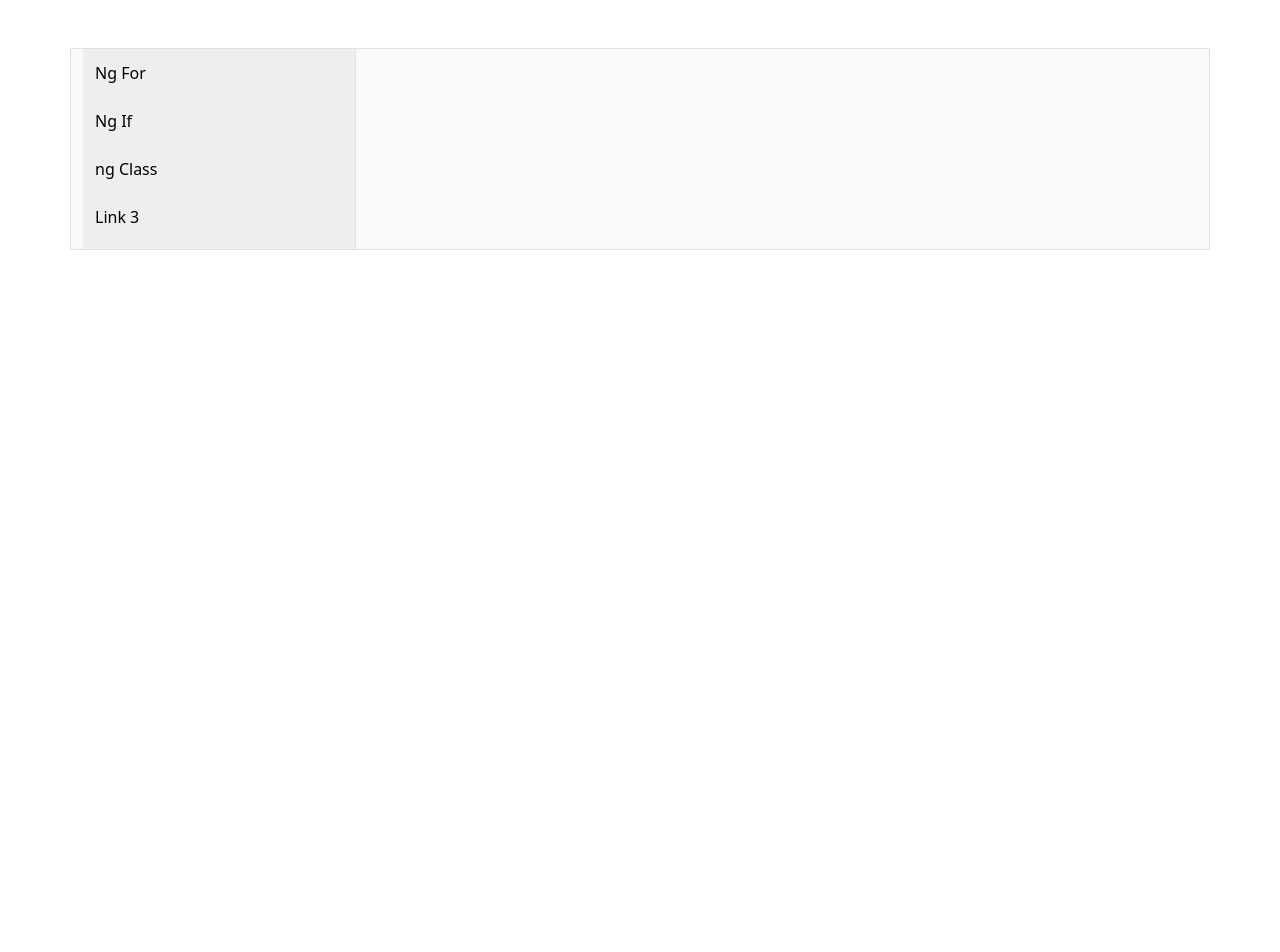
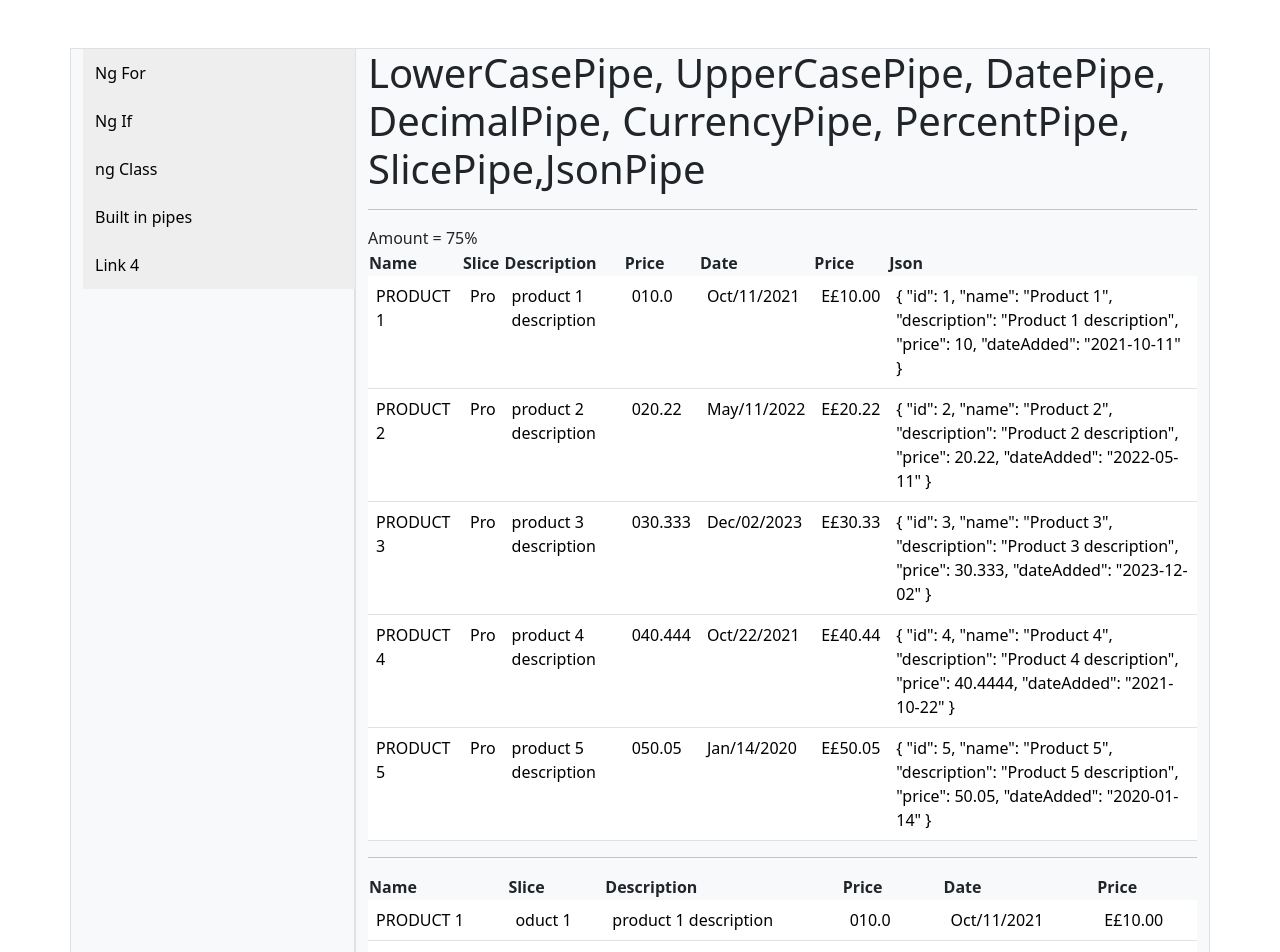
Before and after one commit to melmoghazi/Angular, an Angular app in the folder 02/02/: page /built-in-pipes in a window 1280 px wide. Before the commit this address led to /. Shown: the top 952 px of the page. Before the commit the page ends 800 px from the top, so only its background shows below. Built offline with nearby package versions, Linux system fonts and the light colour scheme.

Commit message:
02 built in pipes

```diff
--- a/02/02/src/app/app.component.html
+++ b/02/02/src/app/app.component.html
@@ -5,7 +5,7 @@
                 <a href="/ngfor">Ng For</a>
                 <a href="/ngif">Ng If</a>
                 <a href="/ngclass">ng Class</a>
-                <a href="#">Link 3</a>
+                <a href="/built-in-pipes">Built in pipes</a>
                 <a href="#">Link 4</a>
               </div>
         </div>
--- a/02/02/src/app/app.component.scss
+++ b/02/02/src/app/app.component.scss
@@ -1,6 +1,6 @@
 .vertical-menu {
     width: 320px;
-    height: 200px;
+    height: 500px;
     overflow-y: auto;
   }
 
--- a/02/02/src/app/app.routes.ts
+++ b/02/02/src/app/app.routes.ts
@@ -2,6 +2,7 @@ import { Routes } from '@angular/router';
 import { NgForComponent } from './ng-for/ng-for.component';
 import { NgIfComponent } from './ng-if/ng-if.component';
 import { NgClassComponent } from './ng-class/ng-class.component';
+import { BuiltInPipesComponent } from './built-in-pipes/built-in-pipes.component';
 
 export const routes: Routes = [
     {
@@ -15,5 +16,9 @@ export const routes: Routes = [
     {
         path:'ngclass',
         component:NgClassComponent
+    },
+    {
+        path:'built-in-pipes',
+        component:BuiltInPipesComponent
     }
 ];
--- /dev/null
+++ b/02/02/src/app/built-in-pipes/built-in-pipes.component.html
@@ -0,0 +1,54 @@
+<h1>LowerCasePipe, UpperCasePipe, DatePipe,
+    DecimalPipe, CurrencyPipe, PercentPipe,
+    SlicePipe,JsonPipe</h1>
+<hr>
+Amount = {{amount |percent}}
+<table class="table table-border">
+    <thead>
+        <th>Name</th>
+        <th>Slice</th>
+        <th>Description</th>
+        <th>Price</th>
+        <th>Date</th>
+        <th>Price</th>
+        <th>Json</th>
+
+    </thead>
+    <tbody>
+        @for(p of productsList; track p.id){
+        <tr>
+            <td> {{p.name | uppercase}}</td>
+            <td> {{p.name | slice:0:3}}</td>
+            <td> {{p.description | lowercase}}</td>
+            <td>{{p.price | number:'3.1-3'}}</td>
+            <td> {{p.dateAdded | date:'MMM/dd/yyyy'}}</td>
+            <td>{{p.price | currency:'EGP':'symbol-narrow'}}</td>
+            <td>{{p | json}}</td>
+        </tr>
+        }
+    </tbody>
+</table>
+<hr>
+<table class="table table-border">
+    <thead>
+        <th>Name</th>
+        <th>Slice</th>
+        <th>Description</th>
+        <th>Price</th>
+        <th>Date</th>
+        <th>Price</th>
+    </thead>
+    <tbody>
+        @for(p of productsList | slice:0:3; track p.id){
+        <tr>
+            <td> {{p.name | uppercase}}</td>
+            <td> {{p.name | slice:0-7}}</td>
+            <td> {{p.description | lowercase}}</td>
+            <td>{{p.price | number:'3.1-3'}}</td>
+            <td> {{p.dateAdded | date:'MMM/dd/yyyy'}}</td>
+            <td>{{p.price | currency:'EGP':'symbol-narrow'}}</td>
+
+        </tr>
+        }
+    </tbody>
+</table>
--- /dev/null
+++ b/02/02/src/app/built-in-pipes/built-in-pipes.component.ts
@@ -0,0 +1,21 @@
+import {  CurrencyPipe, DatePipe, DecimalPipe, JsonPipe, LowerCasePipe, NgFor,  PercentPipe,  SlicePipe,  UpperCasePipe } from '@angular/common';
+import { Component } from '@angular/core';
+
+@Component({
+  selector: 'app-built-in-pipes',
+  standalone: true,
+  imports: [NgFor,LowerCasePipe,UpperCasePipe,DatePipe,DecimalPipe,CurrencyPipe,PercentPipe,SlicePipe,JsonPipe],
+  templateUrl: './built-in-pipes.component.html',
+  styleUrl: './built-in-pipes.component.scss'
+})
+export class BuiltInPipesComponent {
+  amount:number=0.75;
+
+  productsList=[
+    {id:1,name:'Product 1', description:'Product 1 description', price:10,dateAdded:'2021-10-11'},
+    {id:2,name:'Product 2', description:'Product 2 description', price:20.22,dateAdded:'2022-05-11'},
+    {id:3,name:'Product 3', description:'Product 3 description', price:30.333,dateAdded:'2023-12-02'},
+    {id:4,name:'Product 4', description:'Product 4 description', price:40.4444,dateAdded:'2021-10-22'},
+    {id:5,name:'Product 5', description:'Product 5 description', price:50.05,dateAdded:'2020-01-14'},
+  ];
+}
--- a/02/02/src/app/ng-class/ng-class.component.html
+++ b/02/02/src/app/ng-class/ng-class.component.html
@@ -1,7 +1,7 @@
 <div>
     @for(p of productsList; track p.id){
     <div [ngClass]="{'siennasienna':p.price <=30, 'yellowyellow':p.price==40, 'goldgold':p.price >=50}">
-        <h6>{{p.name}}
+        <h6><div [ngStyle]="{'color': 'blue', 'text-decoration':'underline'}">{{p.name}}</div>
             {{p.description}}
         </h6>
     </div>
@@ -27,3 +27,13 @@
     </div>
     }
 </div>
+<hr>
+<div>
+    @for(p of productsList; track p.id){
+    <div [class.goldgold]="p.price===50">
+        <h6>{{p.name}}
+            {{p.description}}
+        </h6>
+    </div>
+    }
+</div>
--- a/02/02/src/app/ng-class/ng-class.component.ts
+++ b/02/02/src/app/ng-class/ng-class.component.ts
@@ -1,11 +1,11 @@
-import { NgClass } from '@angular/common';
+import { NgClass, NgStyle } from '@angular/common';
 
 import { Component } from '@angular/core';
 
 @Component({
   selector: 'app-ng-class',
   standalone: true,
-  imports: [NgClass],
+  imports: [NgClass,NgStyle],
   templateUrl: './ng-class.component.html',
   styleUrl: './ng-class.component.scss'
 })
```
Also changed, not shown: 02/02/src/app/built-in-pipes/built-in-pipes.component.scss (added), 1 other file (tests, documents, lock files or other folders).
